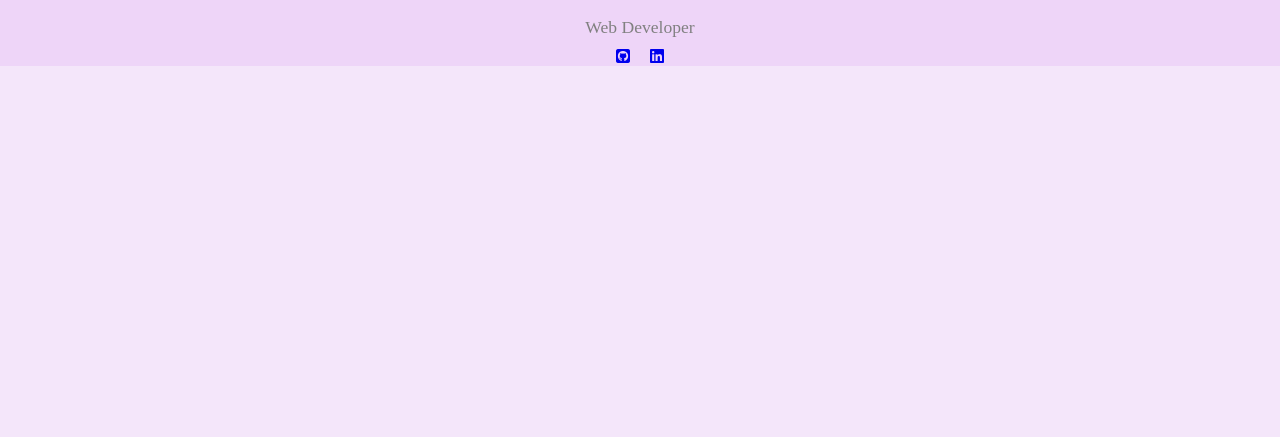
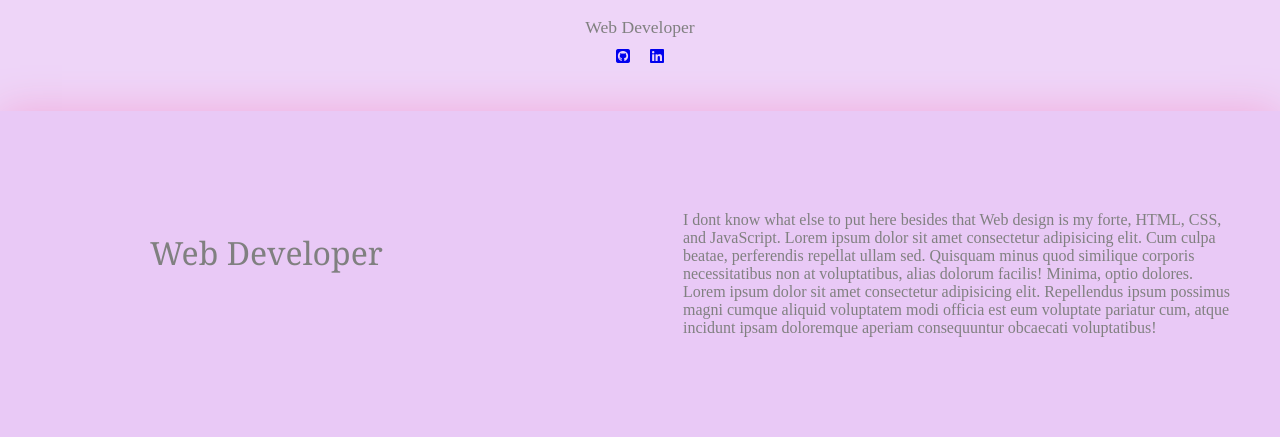
Before and after one commit to MarthaD7/marthas-website, a website: page about.html in a window 1280 px wide. Shown: the part 417-854 px from the top of the page. Before the commit the page ends 800 px from the top, so only its background shows below. Drawn offline with Linux system fonts and the light colour scheme.

Commit message:
Completed section-2.

```diff
--- a/about.html
+++ b/about.html
@@ -35,7 +35,20 @@
         <a target="_blank" href="https://www.linkedin.com/in/martha-duque-135248107" class="icon"><i
                 class="fab fa-linkedin-square"></i></a>
     </div>
-</body>
+
+    <section class="whole">
+        <div class="side-by-side">
+            <h2 class="dev">Web Developer</h2>
+            <p class="paragraph">I dont know what else to put here besides that Web design is my forte, HTML, CSS, and
+                JavaScript. Lorem ipsum dolor sit amet consectetur adipisicing elit. Cum culpa beatae, perferendis
+                repellat ullam sed. Quisquam minus quod similique corporis necessitatibus non at voluptatibus, alias
+                dolorum facilis! Minima, optio dolores. Lorem ipsum dolor sit amet consectetur adipisicing elit.
+                Repellendus ipsum possimus magni cumque aliquid voluptatem modi officia est eum voluptate pariatur cum,
+                atque incidunt ipsam doloremque aperiam consequuntur obcaecati voluptatibus!</p>
+
+        </div>
+    </section>
+
 </body>
 
 </html>
--- a/sass/styling/_pink-pic.scss
+++ b/sass/styling/_pink-pic.scss
@@ -33,8 +33,4 @@
     display: flex;
     justify-content: center;
     gap: 20px;
-
-
 }
-
-.icon {}
--- /dev/null
+++ b/sass/styling/_section-2.scss
@@ -0,0 +1,29 @@
+.whole {
+    display: grid;
+    justify-content: center;
+    align-items: center;
+    margin-top: 45px;
+    background-color: $mainLavender;
+    padding-top: 80px;
+    padding-bottom: 80px;
+    box-shadow: 0 0 40px rgb(241, 171, 219);
+}
+
+.side-by-side {
+    display: grid;
+    grid-template-columns: auto auto;
+    gap: 100px;
+}
+
+.dev {
+    margin: 40px 150px;
+    font-size: 2rem;
+    font-weight: 100;
+    font-family: Georgia, 'Times New Roman', Times, serif;
+    color: gray;
+}
+
+.paragraph {
+    margin: 20px 50px;
+    color: gray;
+}
--- a/style.scss
+++ b/style.scss
@@ -3,4 +3,5 @@
 @import "./sass/styling/footer";
 @import "./sass/styling/pink-pic";
 @import "./sass/styling/pretty-sky";
+@import "./sass/styling/section-2";
 @import "./sass/styling/site-header";
```
Also changed, not shown: style.css.
